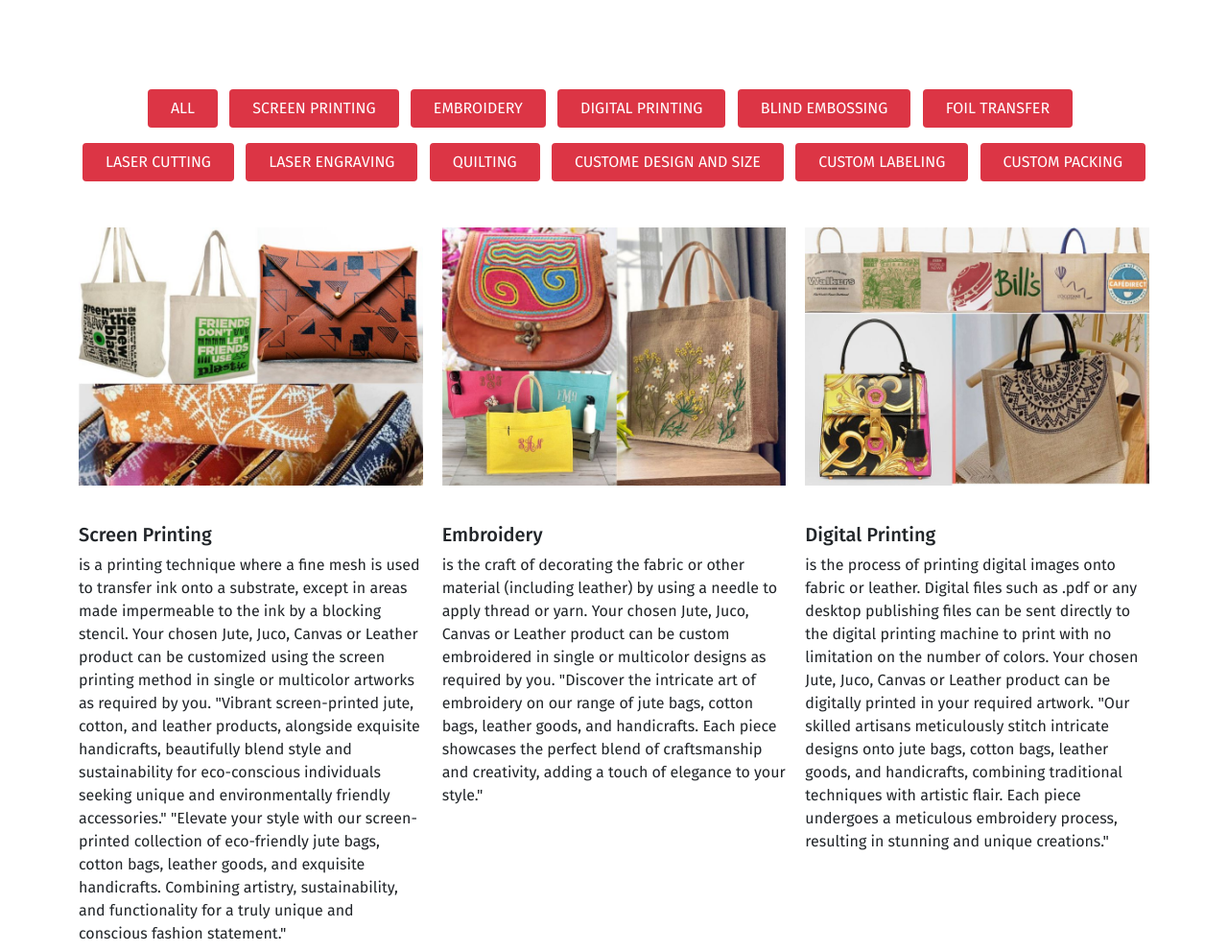
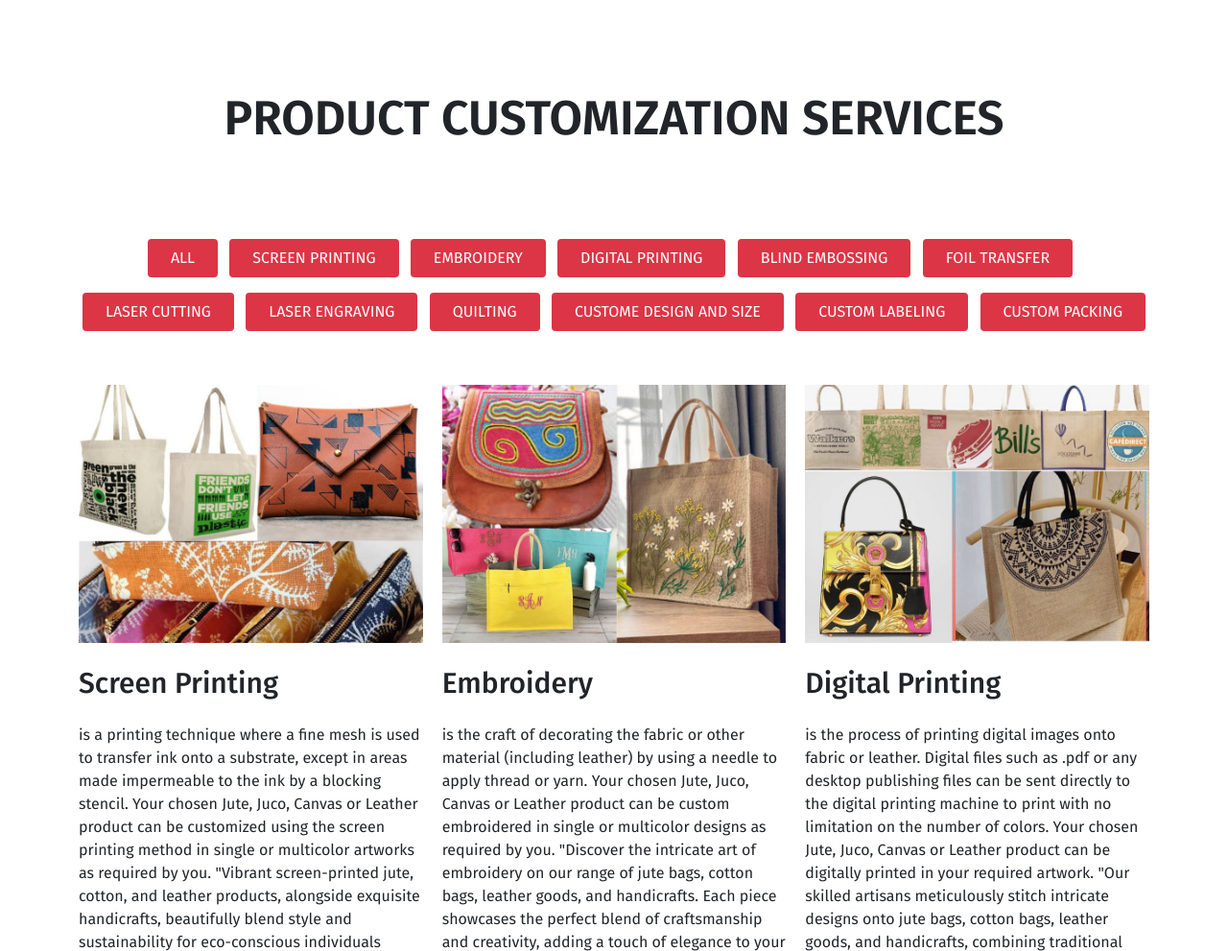
Before and after one commit to akibh7373/aptvc, a plain HTML site: page index.html in a window 1280 px wide. Shown: the part 2355-3346 px from the top of the page at 96% size. Drawn offline with nearby package versions, Linux system fonts and the light colour scheme; a script that the page names is missing.

Commit message:
commit updated

```diff
--- a/asset/scripts/product.js
+++ b/asset/scripts/product.js
@@ -27,7 +27,7 @@ let products = [
     },
     {
         id: 5,
-        image: 'fruits and vegetables',
+        image: 'fruits',
         links: 'fruits&vegetables.html',
     },
     {
--- a/asset/styles/index.css
+++ b/asset/styles/index.css
@@ -394,11 +394,12 @@ video::before {
   grid-gap: 20px;
   grid-template-columns: repeat(3, 1fr);
 }
-.gallery_img_area {
-  height: 300px;
-}
 .gallery_btn {
   cursor: pointer;
+}
+.gallery_title {
+  font-size: 30px;
+  font-weight: 500;
 }
 /* ******* we specialized in ********* */
 .card_wrapper {
--- a/asset/styles/responsive.css
+++ b/asset/styles/responsive.css
@@ -67,7 +67,11 @@
   .product_content {
     height: 250px;
   }
-  /*  */
+  /* gallery */
+  .gallery_title {
+    font-size: 14px;
+  }
+  /* we specialized in */
   .card_wrapper {
     grid-template-columns: repeat(2, 1fr);
     gap: 16px;
--- a/index.html
+++ b/index.html
@@ -206,26 +206,27 @@
     <!-- gallery section -->
     <div class="gallery">
         <div class="container">
-            <div class="gallery_header py-lg-5 mt-lg-5 text-center">
-                <a data-filter="all" class="gallery_btn mb-lg-3 me-lg-2 px-lg-4 py-lg-2 rounded text-uppercase red__bg text-white">All</a>
-                <a data-filter="screen_printing" class="gallery_btn mb-lg-3 me-lg-2 px-lg-4 py-lg-2 rounded text-uppercase red__bg text-white">screen printing</a>
-                <a data-filter="embroidery" class="gallery_btn mb-lg-3 me-lg-2 px-lg-4 py-lg-2 rounded text-uppercase red__bg text-white">Embroidery</a>
-                <a data-filter="digital_printing" class="gallery_btn mb-lg-3 me-lg-2 px-lg-4 py-lg-2 rounded text-uppercase red__bg text-white">Digital Printing</a>
-                <a data-filter="blind_embossing" class="gallery_btn mb-lg-3 me-lg-2 px-lg-4 py-lg-2 rounded text-uppercase red__bg text-white">Blind Embossing</a>
-                <a data-filter="foil_transfer" class="gallery_btn mb-lg-3 me-lg-2 px-lg-4 py-lg-2 rounded text-uppercase red__bg text-white">Foil Transfer</a>
-                <a data-filter="laser_cutting" class="gallery_btn me-lg-2 px-lg-4 py-lg-2 rounded text-uppercase red__bg text-white">Laser Cutting</a>
-                <a data-filter="laser_engraving" class="gallery_btn me-lg-2 px-lg-4 py-lg-2 rounded text-uppercase red__bg text-white">Laser Engraving</a>
-                <a data-filter="quilting" class="gallery_btn me-lg-2 px-lg-4 py-lg-2 rounded text-uppercase red__bg text-white">Quilting</a>
-                <a data-filter="custome_design_and_size" class="gallery_btn me-lg-2 px-lg-4 py-lg-2 rounded text-uppercase red__bg text-white">Custome design and size</a>
-                <a data-filter="custom_labeling" class="gallery_btn me-lg-2 px-lg-4 py-lg-2 rounded text-uppercase red__bg text-white">Custom Labeling</a>
-                <a data-filter="custom_packing" class="gallery_btn px-lg-4 py-lg-2 rounded text-uppercase red__bg text-white">Custom Packing</a>
+            <div class="gallery_header py-5 py-lg-5 my-lg-5 text-center"><h2 class="heading_title text-uppercase">Product Customization Services</h2></div>
+            <div class="gallery_buttons pb-5 pb-lg-5 text-center">
+                <a data-filter="all" class="gallery_btn mb-2 me-2 px-3 py-1 mb-lg-3 me-lg-2 px-lg-4 py-lg-2 rounded text-uppercase red__bg text-white">All</a>
+                <a data-filter="screen_printing" class="gallery_btn mb-2 me-2 px-3 py-1 mb-lg-3 me-lg-2 px-lg-4 py-lg-2 rounded text-uppercase red__bg text-white">screen printing</a>
+                <a data-filter="embroidery" class="gallery_btn mb-2 me-2 px-3 py-1 mb-lg-3 me-lg-2 px-lg-4 py-lg-2 rounded text-uppercase red__bg text-white">Embroidery</a>
+                <a data-filter="digital_printing" class="gallery_btn mb-2 me-2 px-3 py-1 mb-lg-3 me-lg-2 px-lg-4 py-lg-2 rounded text-uppercase red__bg text-white">Digital Printing</a>
+                <a data-filter="blind_embossing" class="gallery_btn mb-2 me-2 px-3 py-1 mb-lg-3 me-lg-2 px-lg-4 py-lg-2 rounded text-uppercase red__bg text-white">Blind Embossing</a>
+                <a data-filter="foil_transfer" class="gallery_btn mb-2 me-2 px-3 py-1 mb-lg-3 me-lg-2 px-lg-4 py-lg-2 rounded text-uppercase red__bg text-white">Foil Transfer</a>
+                <a data-filter="laser_cutting" class="gallery_btn mb-2 me-2 px-3 py-1 me-lg-2 px-lg-4 py-lg-2 rounded text-uppercase red__bg text-white">Laser Cutting</a>
+                <a data-filter="laser_engraving" class="gallery_btn mb-2 me-2 px-3 py-1 me-lg-2 px-lg-4 py-lg-2 rounded text-uppercase red__bg text-white">Laser Engraving</a>
+                <a data-filter="quilting" class="gallery_btn mb-2 me-2 px-3 py-1 me-lg-2 px-lg-4 py-lg-2 rounded text-uppercase red__bg text-white">Quilting</a>
+                <a data-filter="custome_design_and_size" class="gallery_btn mb-2 me-2 px-3 py-1 me-lg-2 px-lg-4 py-lg-2 rounded text-uppercase red__bg text-white">Custome design and size</a>
+                <a data-filter="custom_labeling" class="gallery_btn mb-2 me-2 px-3 py-1 me-lg-2 px-lg-4 py-lg-2 rounded text-uppercase red__bg text-white">Custom Labeling</a>
+                <a data-filter="custom_packing" class="gallery_btn px-3 py-1 px-lg-4 py-lg-2 rounded text-uppercase red__bg text-white">Custom Packing</a>
             </div>
             <div class="gallery_wrapper">
                 <div class="gallery_child screen_printing">
                     <div class="gallery_img_area">
                         <img class="gallery_img w-100" src="src/images/gallery/Screen Print.jpg" alt="">
                     </div>
-                    <h5 class="gallery_title py-lg-2">Screen Printing</h5>
+                    <h5 class="gallery_title py-2 py-lg-4">Screen Printing</h5>
                     <p class="gallery_sub mb-lg-3">
                         is a printing technique where a fine mesh is used to transfer ink onto a substrate, except in areas made impermeable to the ink by a blocking stencil. Your chosen Jute, Juco, Canvas or Leather product can be customized using the screen printing method in single or multicolor artworks as required by you. "Vibrant screen-printed jute, cotton, and leather products, alongside exquisite handicrafts, beautifully blend style and sustainability for eco-conscious individuals seeking unique and environmentally friendly accessories." "Elevate your style with our screen-printed collection of eco-friendly jute bags, cotton bags, leather goods, and exquisite handicrafts. Combining artistry, sustainability, and functionality for a truly unique and conscious fashion statement."
                     </p>
@@ -234,7 +235,7 @@
                     <div class="gallery_img_area">
                         <img class="gallery_img w-100" src="src/images/gallery/Embroidery.jpg" alt="">
                     </div>
-                    <h5 class="gallery_title py-lg-2">Embroidery</h5>
+                    <h5 class="gallery_title py-2 py-lg-4">Embroidery</h5>
                     <p class="gallery_sub mb-lg-3">
                         is the craft of decorating the fabric or other material (including leather) by using a needle to apply thread or yarn. Your chosen Jute, Juco, Canvas or Leather product can be custom embroidered in single or multicolor designs as required by you. "Discover the intricate art of embroidery on our range of jute bags, cotton bags, leather goods, and handicrafts. Each piece showcases the perfect blend of craftsmanship and creativity, adding a touch of elegance to your style."
                     </p>
@@ -243,7 +244,7 @@
                     <div class="gallery_img_area">
                         <img class="gallery_img w-100" src="src/images/gallery/Digital Print.jpg" alt="">
                     </div>
-                    <h5 class="gallery_title py-lg-2">Digital Printing</h5>
+                    <h5 class="gallery_title py-2 py-lg-4">Digital Printing</h5>
                     <p class="gallery_sub mb-lg-3">
                         is the process of printing digital images onto fabric or leather. Digital files such as .pdf or any desktop publishing files can be sent directly to the digital printing machine to print with no limitation on the number of colors. Your chosen Jute, Juco, Canvas or Leather product can be digitally printed in your required artwork. "Our skilled artisans meticulously stitch intricate designs onto jute bags, cotton bags, leather goods, and handicrafts, combining traditional techniques with artistic flair. Each piece undergoes a meticulous embroidery process, resulting in stunning and unique creations."
                     </p>
@@ -252,7 +253,7 @@
                     <div class="gallery_img_area">
                         <img class="gallery_img w-100" src="src/images/gallery/Blind Embrossing.jpg" alt="">
                     </div>
-                    <h5 class="gallery_title py-lg-2">Blind Embossing</h5>
+                    <h5 class="gallery_title py-2 py-lg-4">Blind Embossing</h5>
                     <p class="gallery_sub mb-lg-3">
                         is a marking technique that does not use ink, which is why it is also called embossed or hot stamping. Blind embossing creates a relief on leather, which gives the item an awesome look. "With blind embossing, our expert craftsmen create tactile impressions on jute bags, cotton bags, leather goods, and handicrafts. The subtle yet elegant raised designs add a touch of sophistication and texture to each piece, showcasing the artistry of our artisans."
                     </p>
@@ -261,7 +262,7 @@
                     <div class="gallery_img_area">
                         <img class="gallery_img w-100" src="src/images/gallery/Foil Trnasfer.jpg" alt="">
                     </div>
-                    <h5 class="gallery_title py-lg-2">Foil Transfer</h5>
+                    <h5 class="gallery_title py-2 py-lg-4">Foil Transfer</h5>
                     <p class="gallery_sub mb-lg-3">
                         When any colored foil (or metallic foil) is used at time of Blind embossing process. The color from the foil gets transferred on leather which gives the item an elegant look. Your chosen Leather product can be customized with your logo using the foil transfer method. Your selected Leather product can be blind embossed with your logo. "Using foil transfer, we apply lustrous metallic accents to jute bags, cotton bags, leather goods, and handicrafts. Through heat and pressure, the foil adheres to the surface, creating a dazzling and eye-catching embellishment that adds a touch of luxury to each piece."
                     </p>
@@ -270,7 +271,7 @@
                     <div class="gallery_img_area">
                         <img class="gallery_img w-100" src="src/images/gallery/Laser Cutting.jpg" alt="">
                     </div>
-                    <h5 class="gallery_title py-lg-2">Laser Cutting</h5>
+                    <h5 class="gallery_title py-2 py-lg-4">Laser Cutting</h5>
                     <p class="gallery_sub mb-lg-3">
                         is a technology that uses a laser light beam to cut materials (like leather). Laser cutting works by directing the output of a high-power laser through optical lenses and mirrors. Your chosen Leather product can be custom laser cut in designs and patterns as required by you. "Our laser cutting technique precisely etches intricate patterns onto leather products and handicrafts. The high-powered laser beam effortlessly cuts through the material, resulting in precise and detailed designs that elevate the craftsmanship and aesthetics of each piece."
                     </p>
@@ -279,7 +280,7 @@
                     <div class="gallery_img_area">
                         <img class="gallery_img w-100" src="src/images/gallery/Laser Engraving.jpg" alt="">
                     </div>
-                    <h5 class="gallery_title py-lg-2">Laser Engraving</h5>
+                    <h5 class="gallery_title py-2 py-lg-4">Laser Engraving</h5>
                     <p class="gallery_sub mb-lg-3">
                         is the method of using lasers machines to engrave leather or any object. Laser Engraving leave a marks on an object which includes color change due to charring. The technique does not involve the use of any kind of ink. "Laser engraving breathes life into leather products and handicrafts. Our powerful lasers etch designs onto the surface, creating elegant and lasting impressions. The result is a seamless blend of artistry and functionality, showcasing the beauty of leather." Your chosen Leather product can be custom engraved as required by you.
                     </p>
@@ -288,25 +289,25 @@
                     <div class="gallery_img_area">
                         <img class="gallery_img w-100" src="src/images/gallery/Quilting.jpg" alt="">
                     </div>
-                    <h5 class="gallery_title py-lg-2">Quilting</h5>
+                    <h5 class="gallery_title py-2 py-lg-4">Quilting</h5>
                     <p class="gallery_sub mb-lg-3">
                         is the term given to the process of joining a minimum of three layers of fabric together An array of stitches is passed through all layers of the fabric to create a three dimensional padded surface. The three layers are typically referred to as the top layer, with sponge in between and the back lining fabric. Your chosen Canvas or Leather product can be custom quilted in designs or patterns as required by you. "Our quilting process involves meticulously stitching layers of leather, creating stunning textures on products and handicrafts. The precise stitching patterns enhance durability and aesthetic appeal, showcasing the perfect harmony of craftsmanship and style."
                     </p>
                 </div>
-                <div class="gallery_child custome_design_and_size">
+                <!-- <div class="gallery_child custome_design_and_size">
                     <div class="gallery_img_area">
                         <img class="gallery_img w-100" src="src/images/gallery/.jpg" alt="custom design an size">
                     </div>
-                    <h5 class="gallery_title py-lg-2">Custome design and size</h5>
+                    <h5 class="gallery_title py-2 py-lg-4">Custome design and size</h5>
                     <p class="gallery_sub mb-lg-3">
                         "Embrace creativity with custom designs for handmade clay floor tiles, roof tiles, and parking tiles. Our artisans transform your ideas into reality, crafting unique patterns and motifs that enhance the beauty and individuality of each tile."
                     </p>
-                </div>
+                </div> -->
                 <div class="gallery_child custom_labeling">
                     <div class="gallery_img_area">
                         <img class="gallery_img w-100" src="src/images/gallery/Custom Labeling.jpg" alt="">
                     </div>
-                    <h5 class="gallery_title py-lg-2">Custom Labeling</h5>
+                    <h5 class="gallery_title py-2 py-lg-4">Custom Labeling</h5>
                     <p class="gallery_sub mb-lg-3">
                         No product is fully complete, without labels in your brand. We also offer a wide variety of labels. You can choose to have a printed or woven Product Label or a simple Care Label perhaps an Embossed Leather Label with your brand. Alternatively you can choose to have a Barcode or QR Label with your brand "With custom labeling, we personalize jute bags, cotton bags, leather products, and handicrafts. Your brand or design is expertly printed or embossed onto a label, adding a distinctive touch of identity and quality to each item."
                     </p>
@@ -315,7 +316,7 @@
                     <div class="gallery_img_area">
                         <img class="gallery_img w-100" src="src/images/gallery/Custom Packing.jpg" alt="">
                     </div>
-                    <h5 class="gallery_title py-lg-2">Custom Packing</h5>
+                    <h5 class="gallery_title py-2 py-lg-4">Custom Packing</h5>
                     <p class="gallery_sub mb-lg-3">
                         Each product requires a different way of packing. Products made in your brand can be custom packed as required by you. We offer 100% customized packing options for :-
 
```
Also changed, not shown: 1 other file.
